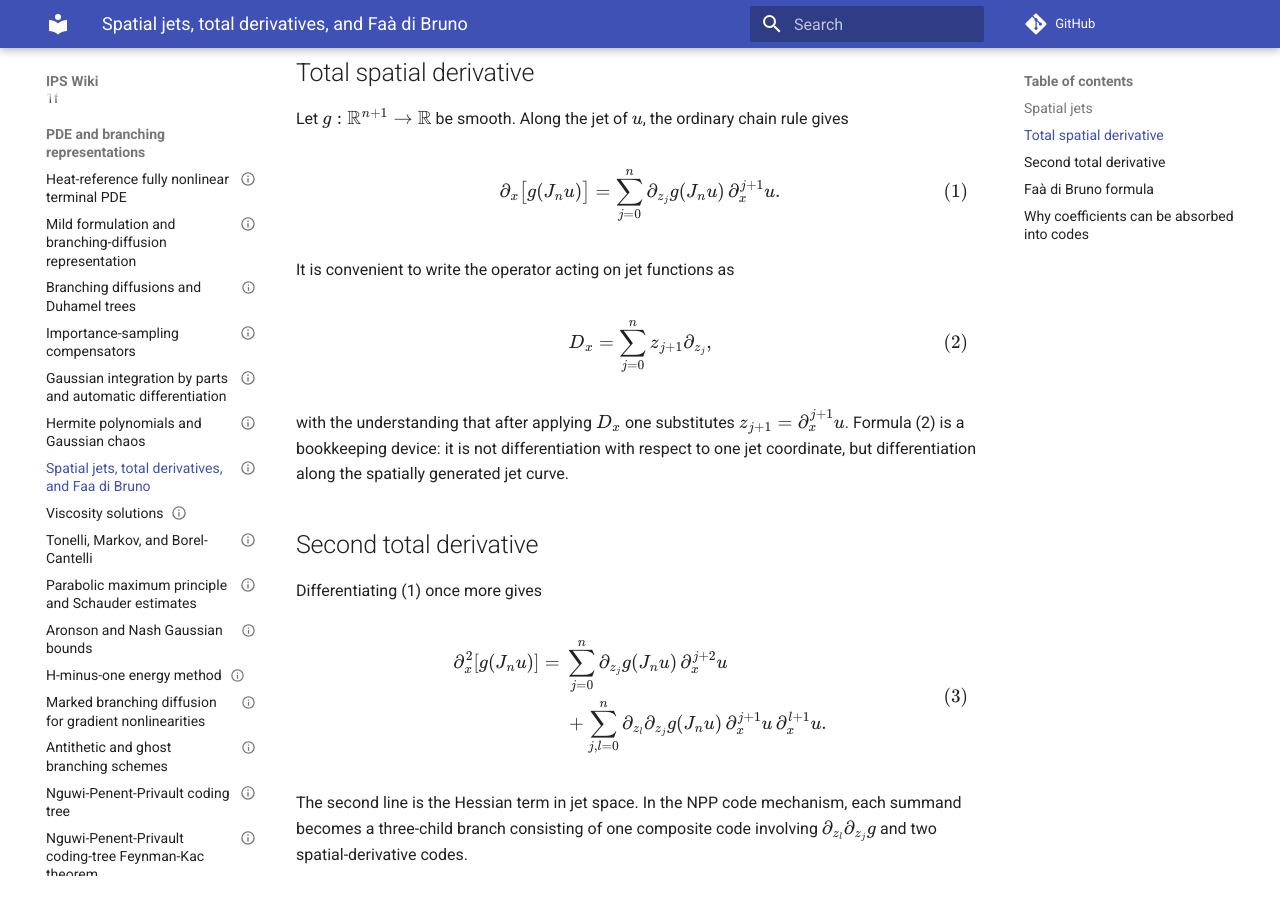
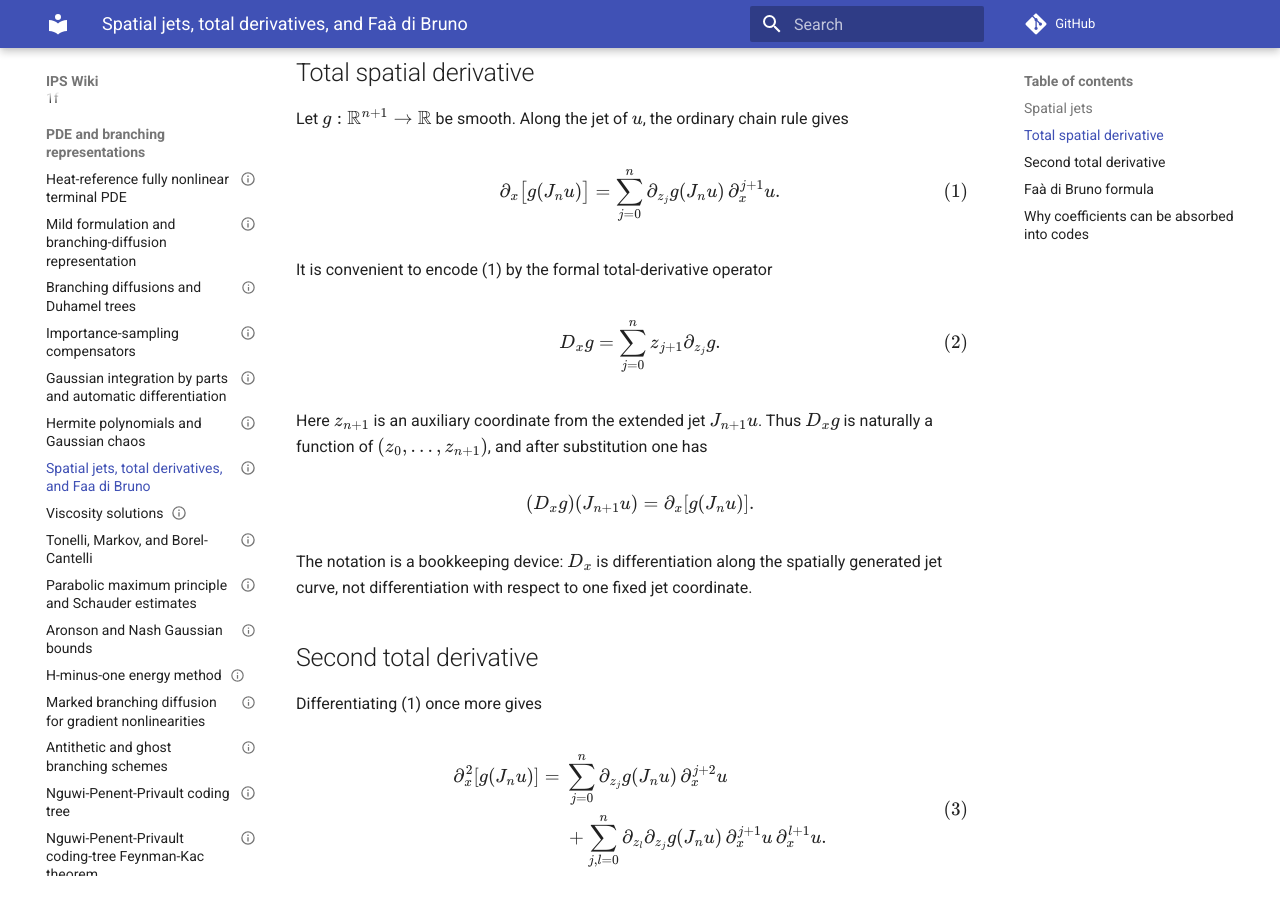
Before and after one commit to maciejgluchowski86-beep/ips-wiki, an MkDocs documentation site: the page built from docs/entries/spatial-jets-total-derivative-and-faa-di-bruno.md, in a window 1280 px wide and 900 px high, scrolled down 713 px. Built offline with MkDocs 1.6.1 and Material for MkDocs 9.7.7, drawn with Linux system fonts in a browser that asks for light colours; comment, search, counter and statistics services are not loaded.

Commit message:
Clarify extended jet in total derivative

```diff
--- a/docs/entries/spatial-jets-total-derivative-and-faa-di-bruno.md
+++ b/docs/entries/spatial-jets-total-derivative-and-faa-di-bruno.md
@@ -45,16 +45,24 @@ $$
 \tag{1}
 $$
 
-It is convenient to write the operator acting on jet functions as
+It is convenient to encode (1) by the formal total-derivative operator
 
 $$
-D_x
+D_xg
 =
-\sum_{j=0}^n z_{j+1}\partial_{z_j},
+\sum_{j=0}^n z_{j+1}\partial_{z_j}g.
 \tag{2}
 $$
 
-with the understanding that after applying \(D_x\) one substitutes \(z_{j+1}=\partial_x^{j+1}u\). Formula (2) is a bookkeeping device: it is not differentiation with respect to one jet coordinate, but differentiation along the spatially generated jet curve.
+Here \(z_{n+1}\) is an auxiliary coordinate from the extended jet \(J_{n+1}u\). Thus \(D_xg\) is naturally a function of \((z_0,\ldots,z_{n+1})\), and after substitution one has
+
+$$
+(D_xg)(J_{n+1}u)
+=
+\partial_x[g(J_nu)].
+$$
+
+The notation is a bookkeeping device: \(D_x\) is differentiation along the spatially generated jet curve, not differentiation with respect to one fixed jet coordinate.
 
 ## Second total derivative
 
```
